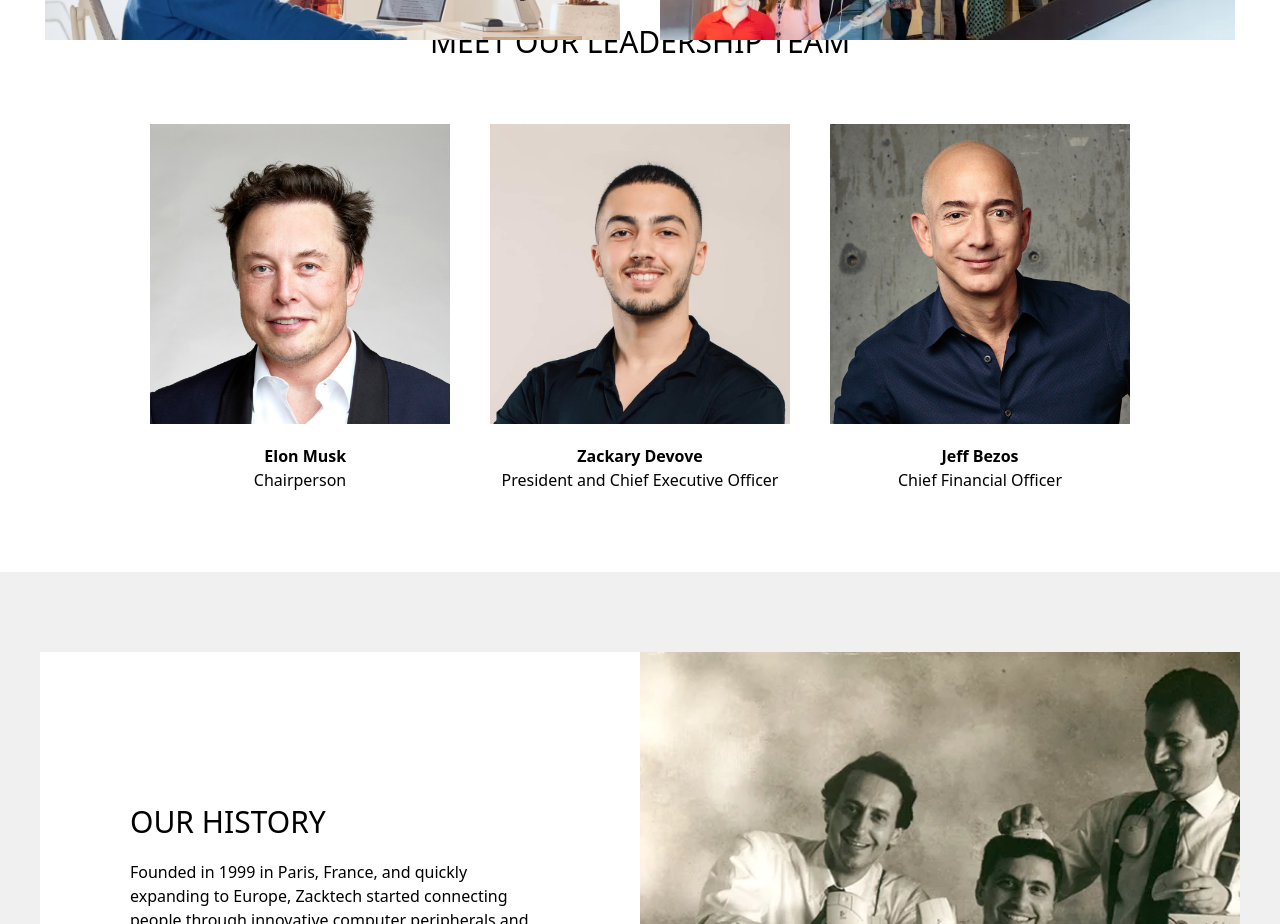
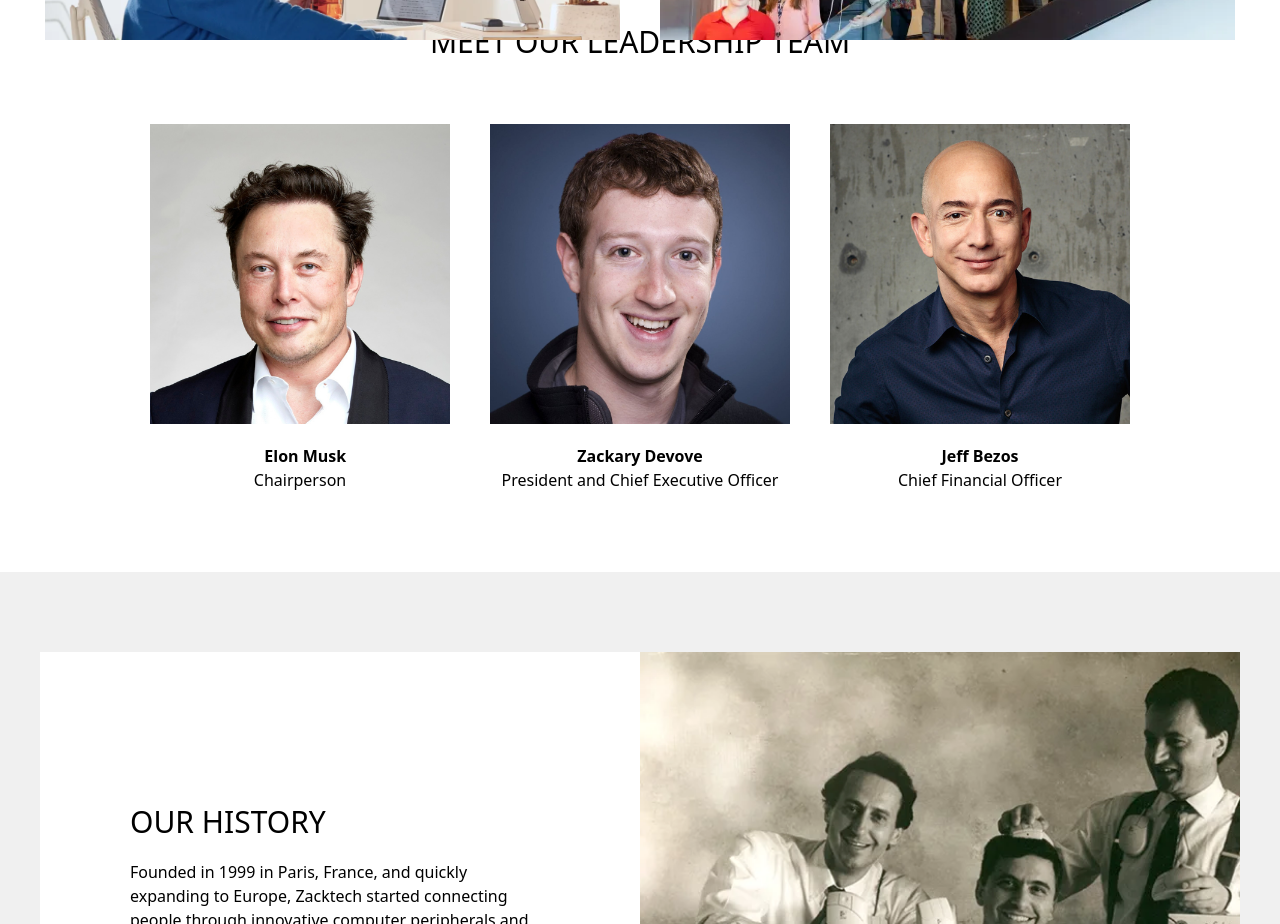
Before and after one commit to zackarydevove/ecomApp, a React (Create React App) app in the folder client/: page /about in a window 1280 px wide. Shown: the part 1800-2724 px from the top of the page. Built offline with nearby package versions, Linux system fonts and the light colour scheme; no server answers.

Commit message:
change pictures of team

```diff
--- a/client/src/pages/About/About.js
+++ b/client/src/pages/About/About.js
@@ -60,7 +60,7 @@
                         </div>
                         <div className='flex flex-col justify-center items-center gap-5'>
                             <div className='w-[25vw] h-[25vw] max-md:w-[90vw] max-md:h-[90vw] xl:w-[300px] xl:h-[300px] relative overflow-hidden'>
-                                <div className='w-[25vw] h-[25vw] max-md:w-[90vw] max-md:h-[90vw] xl:w-[300px] xl:h-[300px] bg-me bg-contain'/>
+                                <div className='w-[25vw] h-[25vw] max-md:w-[90vw] max-md:h-[90vw] xl:w-[300px] xl:h-[300px] bg-zuckerberg bg-contain'/>
                             </div>
                             <div className='flex flex-col justify-center items-center'>
                                 <h2 className='font-bold text-base'>Zackary Devove</h2>
--- a/client/tailwind.config.js
+++ b/client/tailwind.config.js
@@ -37,7 +37,7 @@
         'product12': "url('./images/product12.png')",
         'shopwp': "url('./images/shopwp.png')",
         'mail': "url('./images/mail.svg')",
-        'me': "url('./images/me.png')",
+        'zuckerberg': "url('./images/zuckerberg.png')",
         'musk': "url('./images/musk.png')",
         'bezos': "url('./images/bezos.png')",
         'about1': "url('./images/about1.png')",
```
Also changed, not shown: client/src/images/me.png (deleted), client/src/images/zuckerberg.png (added).
